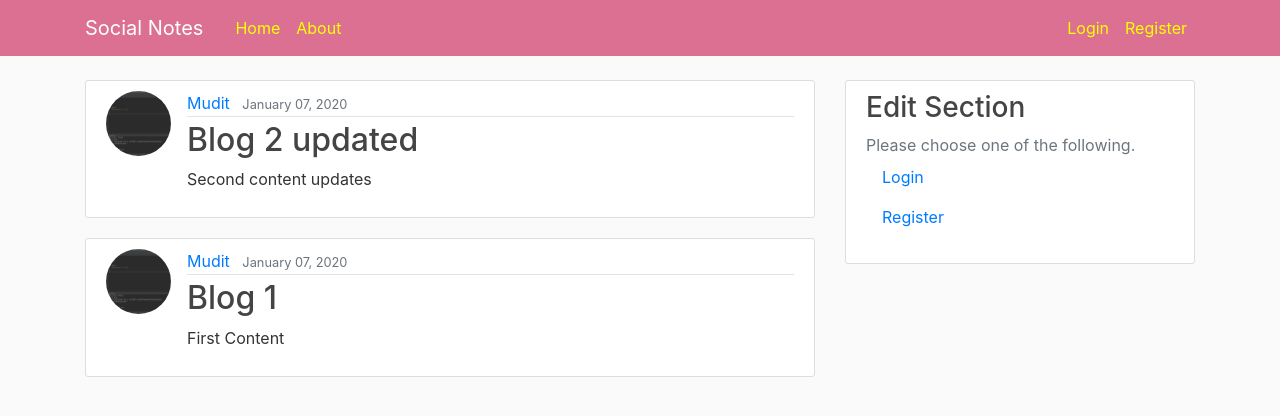
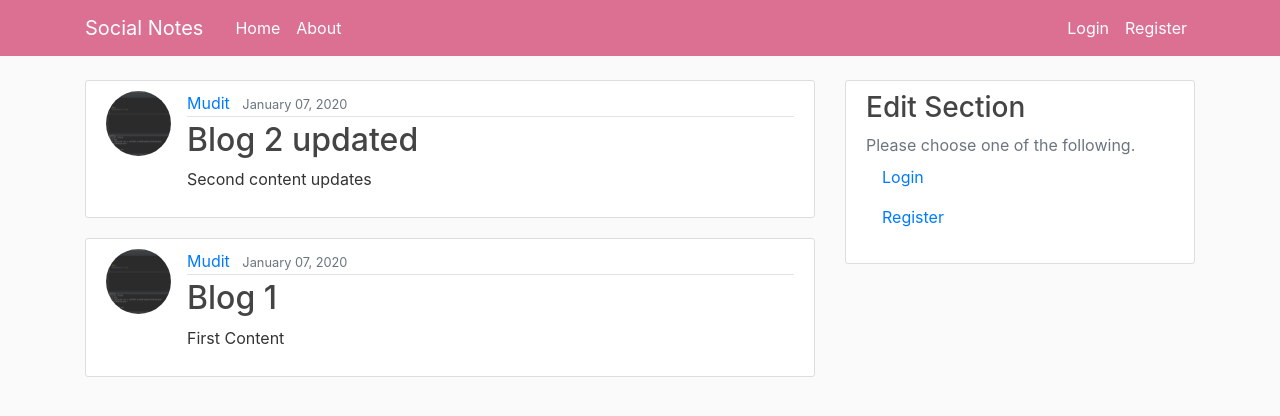
Before and after one commit to mudit2967/django_project, a Django app: page / in a window 1280 px wide. Shown: the top 416 px of the page. Run offline with Django 3.2, Linux system fonts and the light colour scheme; data comes from the database, SQL or seed files in the repository; both versions use the stored data as it was after the commit; some libraries are stand-ins or nearby versions.

Commit message:
color correction in UI

```diff
--- a/blog/static/blog/main.css
+++ b/blog/static/blog/main.css
@@ -17,7 +17,7 @@ ul {
 }
 
 .site-header .navbar-nav .nav-link {
-  color: #FFFF00
+  color: #FFFF
 }
 
 .site-header .navbar-nav .nav-link:hover {
```
Also changed, not shown: db.sqlite3.
